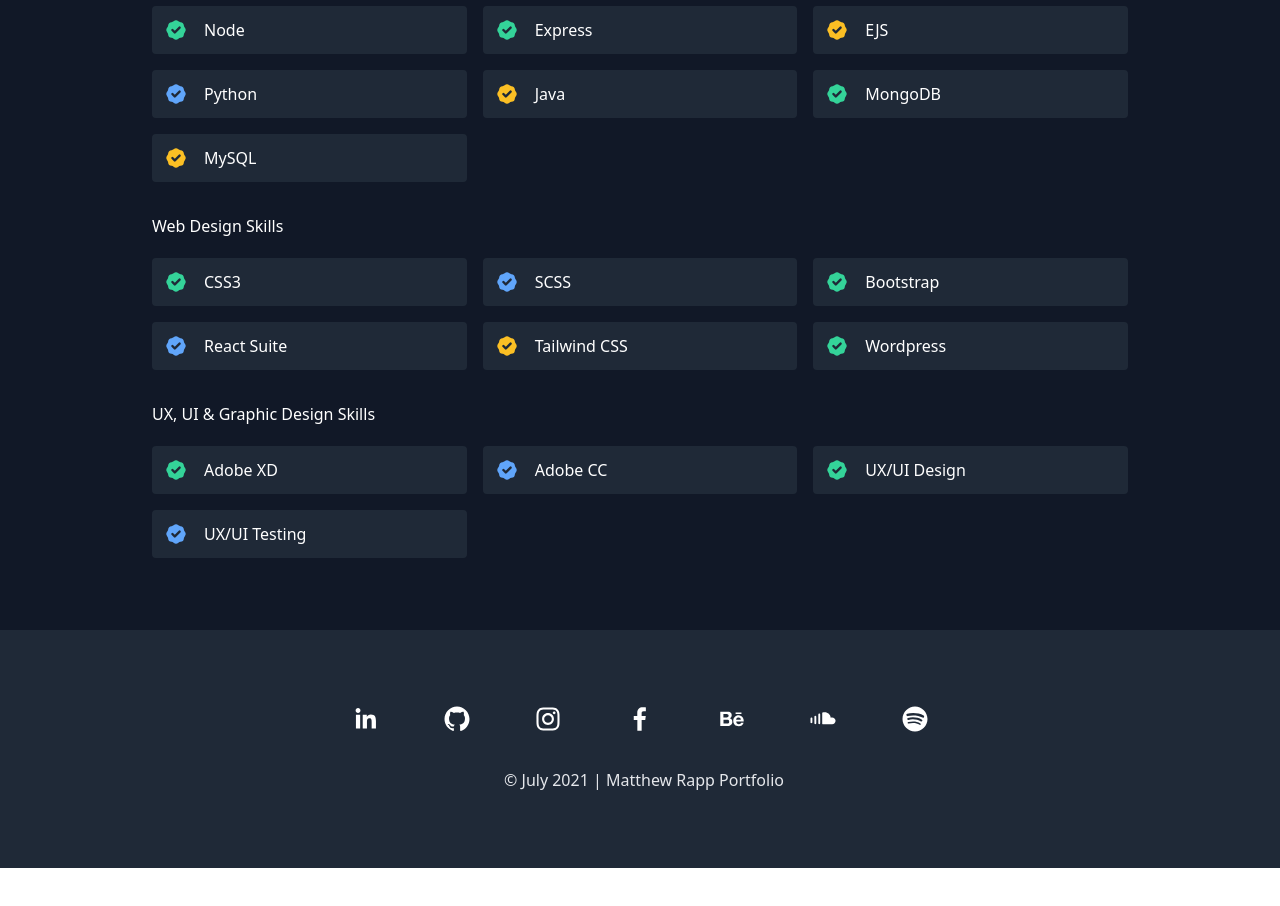
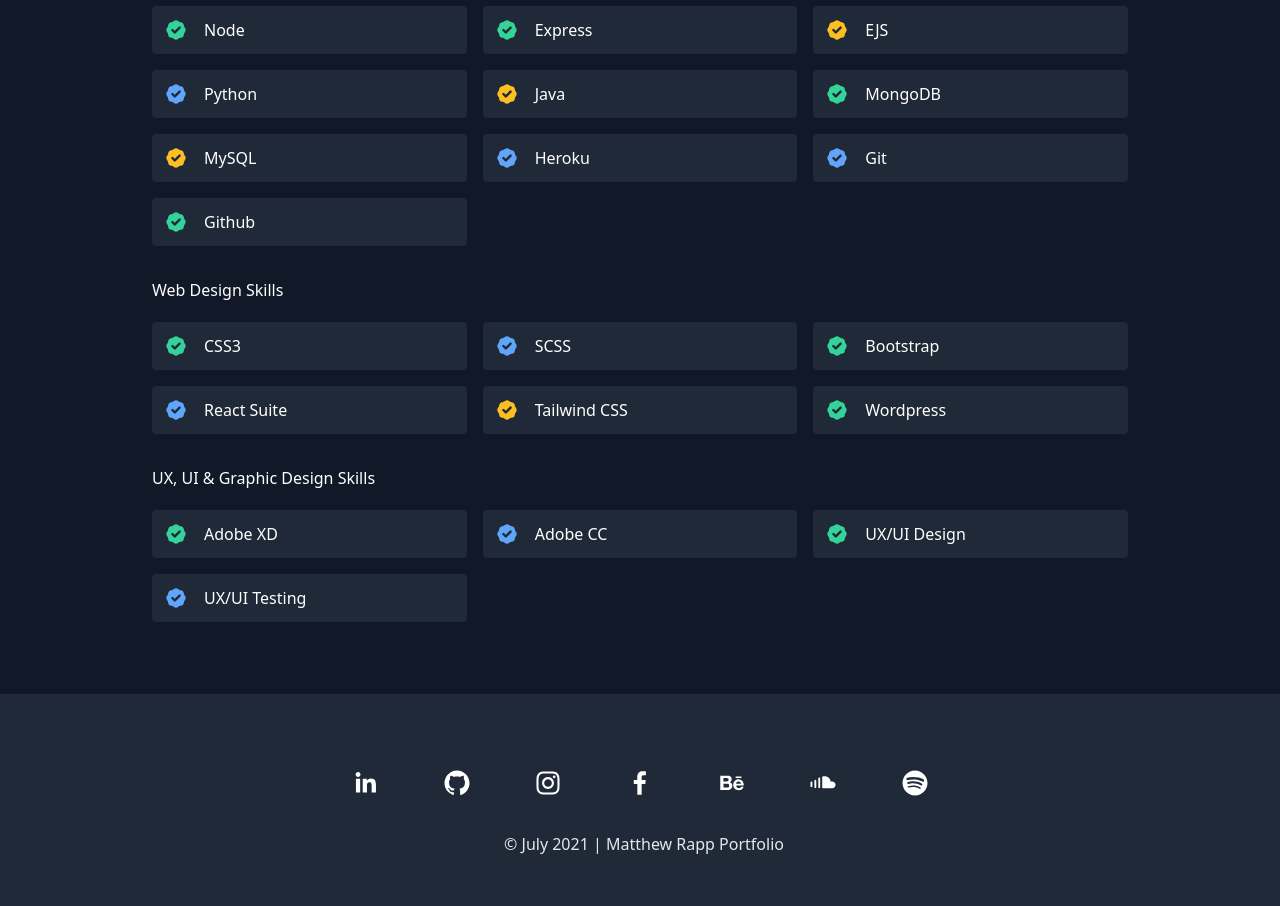
Before and after one commit to matthewrapp/my-portfolio, a React (Create React App) app: page / in a window 1280 px wide. Shown: the part 1840-2746 px from the top of the page. Before the commit the page ends 2708 px from the top, so only its background shows below. Built offline with nearby package versions, Linux system fonts and the light colour scheme.

Commit message:
updated skills

```diff
--- a/src/components/Navbar.js
+++ b/src/components/Navbar.js
@@ -15,7 +15,7 @@
           <a href="#skills" className="md:mr-5 hover:text-white">
             Skills
           </a>
-          <a href="https://drive.google.com/file/d/1XnofysC7aYLhXNtMTZ1ZvoQypzCMOySt/view?usp=sharing" target='_blank' rel="noopener noreferrer" className="md:mr-5 hover:text-white">
+          <a href="https://drive.google.com/file/d/1bvNrZMAzQsrO1KGYPLydjVr2qKJxtHs7/view?usp=sharing" target='_blank' rel="noopener noreferrer" className="md:mr-5 hover:text-white">
             Resumé
           </a>
         </nav>
--- a/src/data.js
+++ b/src/data.js
@@ -101,7 +101,19 @@
   {
     skill: 'MySQL',
     lvl: 'okay'
-  }
+  },
+  {
+    skill: 'Heroku',
+    lvl: 'good'
+  },
+  {
+    skill: 'Git',
+    lvl: 'good'
+  },
+  {
+    skill: 'Github',
+    lvl: 'great'
+  },
 ];
 
 export const webDesignSkills = [
```
